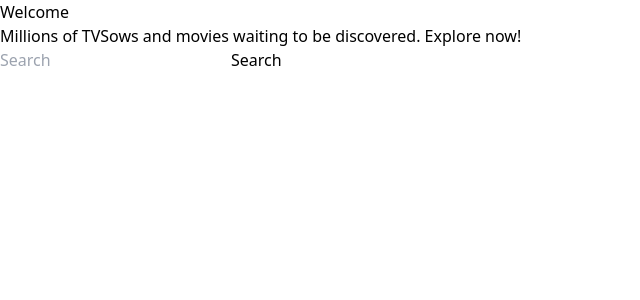
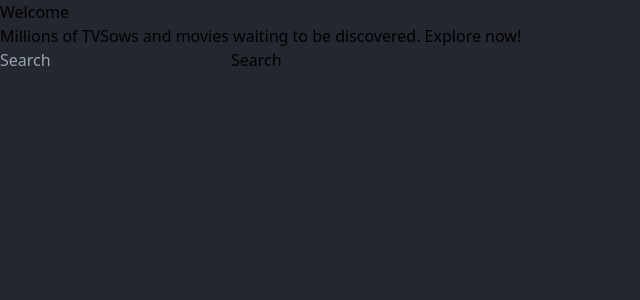
Before and after one commit to abhistark007/MovieAppV1, a React (Vite) app: page / in a window 1280 px wide. Shown: the top 300 px of the page, without its empty margins (0-640 px from the left). Built offline with nearby package versions, Linux system fonts and the light colour scheme.

Commit message:
Added base background color to everypage

```diff
--- a/src/index.css
+++ b/src/index.css
@@ -1,3 +1,7 @@
 @tailwind base;
 @tailwind components;
 @tailwind utilities;
+
+*{
+    background-color: #23272F;
+}
```
